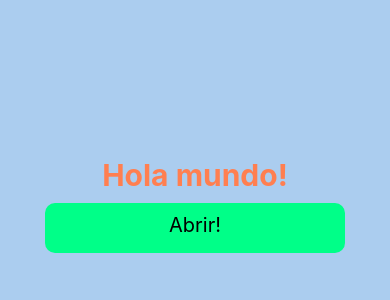
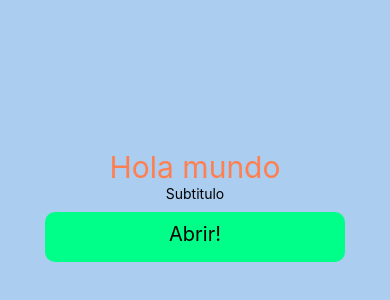
Before and after one commit to emleonardelli/altec-react-native, a React Native app: screen / in a window 390 px wide. Shown: the part 212-512 px from the top of the page. Built offline with nearby package versions, Linux system fonts and the light colour scheme.

Commit message:
Typography

```diff
--- a/App.tsx
+++ b/App.tsx
@@ -1,6 +1,6 @@
 import React, {useState} from 'react';
 import {StyleSheet, Text, View} from 'react-native';
-import {DefaultButton} from './src/components';
+import {DefaultButton, Typography} from './src/components';
 import {DefaultModal} from './src/components/DefaultModal/DefaultModal';
 
 import {colors} from './src/utils/theme';
@@ -12,7 +12,10 @@ const App = () => {
 
   return (
     <View style={styles.mainContainer}>
-      <Text style={styles.tittle}>Hola mundo!</Text>
+      <Typography color={colors.mainOrange} size={30}>
+        Hola mundo
+      </Typography>
+      <Typography>Subtitulo</Typography>
       <DefaultButton
         type="secondary"
         texto="Abrir!"
--- /dev/null
+++ b/src/components/Typography/Typography.tsx
@@ -0,0 +1,41 @@
+import React, {ReactNode} from 'react';
+import {Text} from 'react-native';
+import {colors} from '../../utils/theme';
+
+interface Props {
+  children: ReactNode;
+  align?: 'left' | 'center' | 'right' | 'justify';
+  color?: string;
+  size?: number;
+}
+
+const getTextStyle = ({
+  color,
+  size,
+  align,
+}: Pick<Props, 'color' | 'size' | 'align'>) => {
+  const textStyle = {
+    color,
+    fontSize: size,
+    textAlign: align,
+  };
+
+  return textStyle;
+};
+
+const Typography = ({children, size, align, color}: Props) => {
+  const textStyle = getTextStyle({color, size, align});
+  return (
+    <Text allowFontScaling={false} style={textStyle}>
+      {children}
+    </Text>
+  );
+};
+
+Typography.defaultProps = {
+  align: 'left',
+  color: colors.black,
+  size: 14,
+};
+
+export default Typography;
--- /dev/null
+++ b/src/components/Typography/index.ts
@@ -0,0 +1,3 @@
+import Typography from './Typography';
+
+export default Typography;
--- /dev/null
+++ b/src/components/Typography/styles.ts
@@ -0,0 +1,2 @@
+import {StyleSheet} from 'react-native';
+export const styles = StyleSheet.create({});
--- a/src/components/index.ts
+++ b/src/components/index.ts
@@ -1 +1,3 @@
 export {default as DefaultButton} from './DefaultButton';
+export {default as DefaultModal} from './DefaultModal';
+export {default as Typography} from './Typography';
--- a/src/utils/theme.ts
+++ b/src/utils/theme.ts
@@ -2,4 +2,5 @@ export const colors = {
   mainOrange: '#ff7f50',
   veryLightBlue: '#ABCDEF',
   optionalRed: '#FF4444',
+  black: '#000000',
 };
```
